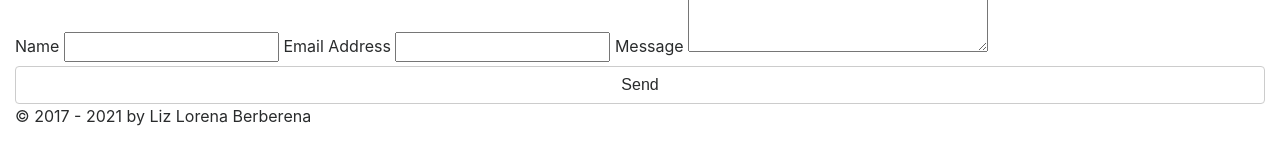
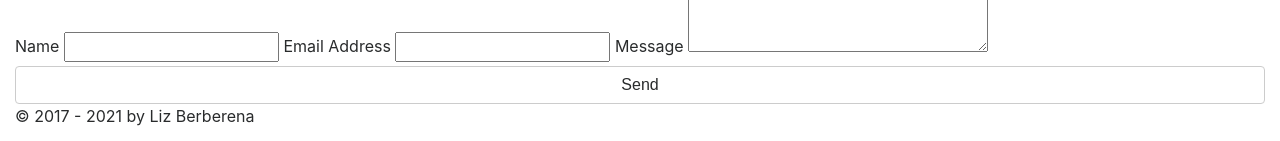
Before and after one commit to liz-lorena/mid-2018, a Jekyll site: the page built from contact/index.html, in a window 1280 px wide and 964 px high. Shown: the part 820-961 px from the top of the window. Built offline with Jekyll 4.4.1, drawn with Linux system fonts in a browser that asks for light colours; nearby versions of some CDN libraries.

Commit message:
Update default.html

```diff
--- a/_layouts/default.html
+++ b/_layouts/default.html
@@ -46,8 +46,8 @@
 })(jQuery);
 </script>
 
-    <script src="{{ site.url }}/2019/index.js"></script>
-    <link href="{{ site.url }}/2019/index.css" rel="stylesheet">
+    <script src="index.js"></script>
+    <link href="index.css" rel="stylesheet">
     <link rel="shortcut icon" type="image/x-icon" href="{{ site.url }}/img/logos/ll-logo-circle.png">
 
     </head>
@@ -65,10 +65,10 @@
     <img src="{{ site.url }}/img/logos/ll-logo-circle.png" id="mobile-logo" class="img-fluid"><i class="fa fa-plus" aria-hidden="true"></i>
   </button>
                             <div class="dropdown-menu" aria-labelledby="dropdownMenuButton">
-                                <a class="dropdown-item" href="{{ site.url }}/2019"><i class="fa fa-fw fa-heart" aria-hidden="true"></i> Work</a>
+                                <a class="dropdown-item" href="{{ site.url }}/mid-2018"><i class="fa fa-fw fa-heart" aria-hidden="true"></i> Work</a>
                                 <a class="dropdown-item" href="{{ site.url }}/2018-blog" target="_blank"><i class="fa fa-fw fa-code" aria-hidden="true"></i> Blog</a>
-                                <a class="dropdown-item" href="{{ site.url }}/2019/about"><i class="fa fa-fw fa-pencil" aria-hidden="true"></i> About</a>
-                                <a class="dropdown-item" href="{{ site.url }}/2019/contact"><i class="fa fa-fw fa-envelope" aria-hidden="true"></i> Contact</a>
+                                <a class="dropdown-item" href="{{ site.url }}/mid-2018/about"><i class="fa fa-fw fa-pencil" aria-hidden="true"></i> About</a>
+                                <a class="dropdown-item" href="{{ site.url }}/mid-2018/contact"><i class="fa fa-fw fa-envelope" aria-hidden="true"></i> Contact</a>
                             </div>
                         </div>
 </div>
@@ -79,11 +79,11 @@
 
                         <div class="menu-items">
                             <span>
-                        <a href="{{ site.url }}/2019" id="work-link"> Work </a>
+                        <a href="{{ site.url }}/mid-2018" id="work-link"> Work </a>
                         <a href="{{ site.url }}/2018-blog" target="_blank" id="blog-link"> Blog </a>
-                        <a href="{{ site.url }}/2019" title="Portfolio by Liz"><img src="{{ site.url }}/img/logos/ll-logo-circle.png" class="img-fluid" id="logo"></a>
-                        <a href="{{ site.url }}/2019/about" id="extra-link"> About </a>
-                        <a href="{{ site.url }}/2019/contact" id="contact-link"> Contact </a>
+                        <a href="{{ site.url }}/mid-2018" title="Portfolio by Liz"><img src="{{ site.url }}/img/logos/ll-logo-circle.png" class="img-fluid" id="logo"></a>
+                        <a href="{{ site.url }}/mid-2018/about" id="extra-link"> About </a>
+                        <a href="{{ site.url }}/mid-2018/contact" id="contact-link"> Contact </a>
                         </span>
                         </div>
 
@@ -94,7 +94,7 @@
             <div class="row"> <!-- Intro -->
                 <div class="col-12">
                     <div id="intro">
-                        <p>Hello, this portfolio was made <a class="marking" href="{{ site.url }}" target="_blank" title="{{ site.url }}">by me, Liz</a>, a student front end developer from NJ, USA. See my projects on <a href="https://github.com/lizberberena" target="_blank" title="@LizBerberena">Github</a> or connect with me on <a href="https://linkedin.com/in/lizberberena" target="_blank" title="@LizBerberena">LinkedIn</a>! See all my active profiles <a href="{{ site.url }}/2021/links" target="_blank" title="links">here</a>.</p>
+                        <p>Hello, this portfolio was made <a class="marking" href="{{ site.url }}" target="_blank" title="{{ site.url }}">by me, Liz</a>, a student front end developer from NJ, USA. See my projects on <a href="https://github.com/lizberberena" target="_blank" title="@LizBerberena">Github</a> or connect with me on <a href="https://linkedin.com/in/lizberberena" target="_blank" title="@LizBerberena">LinkedIn</a>! See all my active profiles <a href="{{ site.url }}/2020/links" target="_blank" title="links">here</a>.</p>
                     </div>
                     <div id="cute-divider"></div>
                 </div>
@@ -113,7 +113,7 @@
                         <p>© 2017 - <script type="text/javascript">
                                 var year = new Date();
                                 document.write(year.getFullYear());
-                            </script> by Liz Lorena Berberena</p>
+                            </script> by Liz Berberena</p>
                     </div>
                 </div>
             </div> <!-- End Footer -->
```
